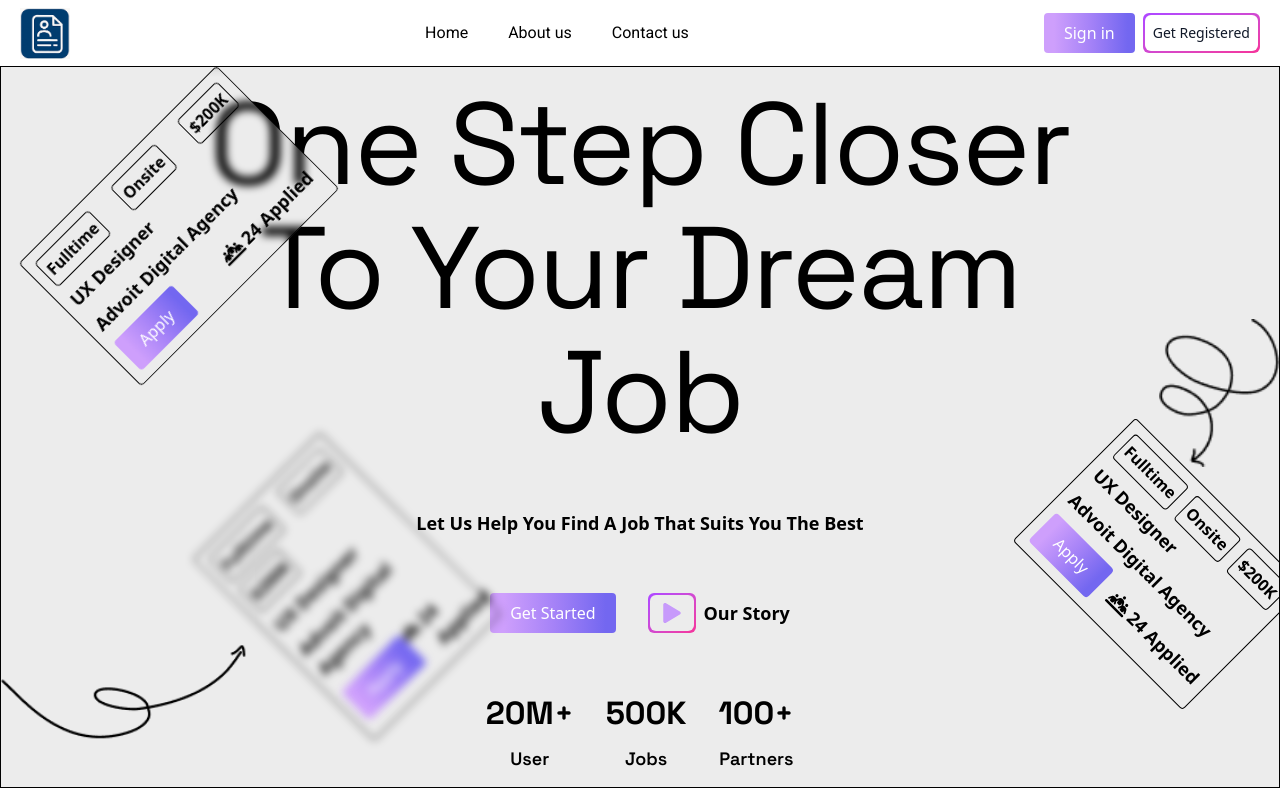
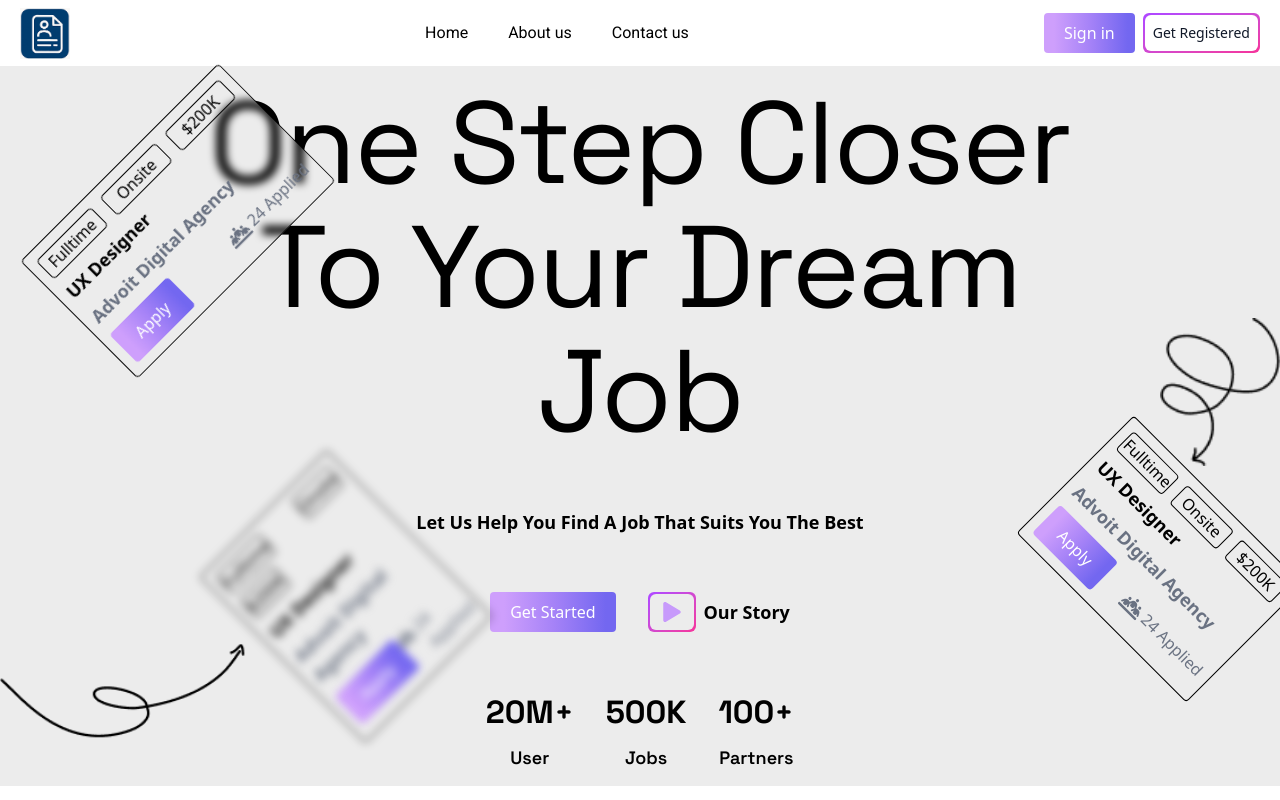
Before and after one commit to ShahbazNadeem/job-portal-with-ai-resume-ranking, a Next.js app: page / in a window 1280 px wide. Shown: the top 800 px of the page. Built offline with nearby package versions, Linux system fonts and the light colour scheme.

Commit message:
card set

```diff
--- a/src/app/_components/cards/Card1.jsx
+++ b/src/app/_components/cards/Card1.jsx
@@ -5,15 +5,15 @@ const Card1 = ({className}) => {
   return (
     <div className={`flex flex-col gap-2 p-2.5 ${className} rounded`}>
         <span className='flex justify-between flex-wrap gap-2'>
-            <span className='p-1 border rounded font-semibold'>Fulltime</span>
-            <span className='p-1 border rounded font-semibold'>Onsite</span>
-            <span className='p-1 border rounded font-semibold'>$200K</span>
+            <span className='basis-[30%] border rounded  text-center'>Fulltime</span>
+            <span className='basis-[30%] border rounded  text-center'>Onsite</span>
+            <span className='basis-[30%] border rounded  text-center'>$200K</span>
         </span>
         <span className='font-bold text-[18px]'>UX Designer</span>
-        <span className='font-semibold text-[18px]'>Advoit Digital Agency</span>
+        <span className='font-semibold text-[18px] text-gray-500'>Advoit Digital Agency</span>
         <span className='flex justify-between items-center'>
             <button>Apply</button>
-            <span className='flex gap-1 text-[18px] font-semibold'><Icons.team size={25}/>24 Applied</span>
+            <span className='flex gap-1 text-[16px] text-gray-500'><Icons.team size={25}/>24 Applied</span>
         </span>
     </div>
   )
--- a/src/app/page.js
+++ b/src/app/page.js
@@ -6,7 +6,7 @@ export default function Home() {
   return (
     <Layout>
       <section className="">
-        <div className="container relative border">
+        <div className="container relative">
           <div className="min-h-[90vh] md:max-w-[700px] lg:max-w-[980px] mx-auto flex justify-center flex-col">
             <div className="flex justify-center gap-5 md:gap-8 lg:gap-12 xl:gap-14 text-center flex-col">
               <h1 className="spaceGrotesk">One Step Closer To <span>Your Dream Job</span></h1>
```
